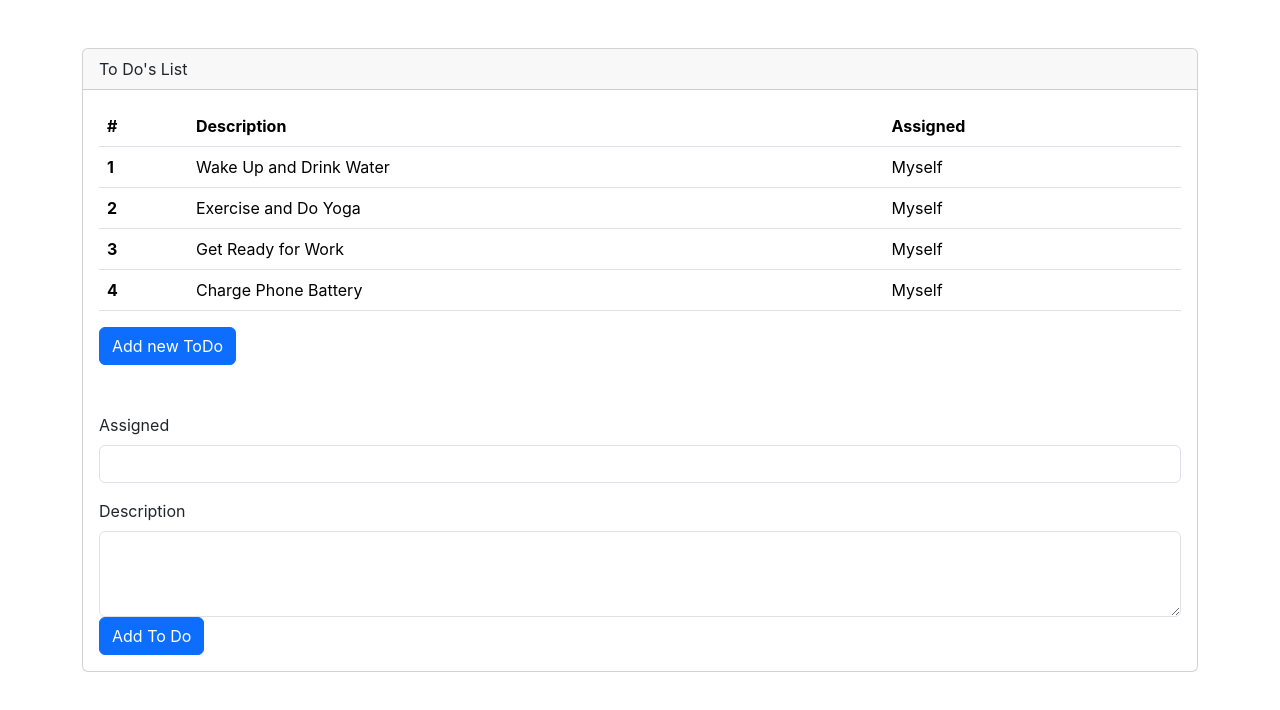
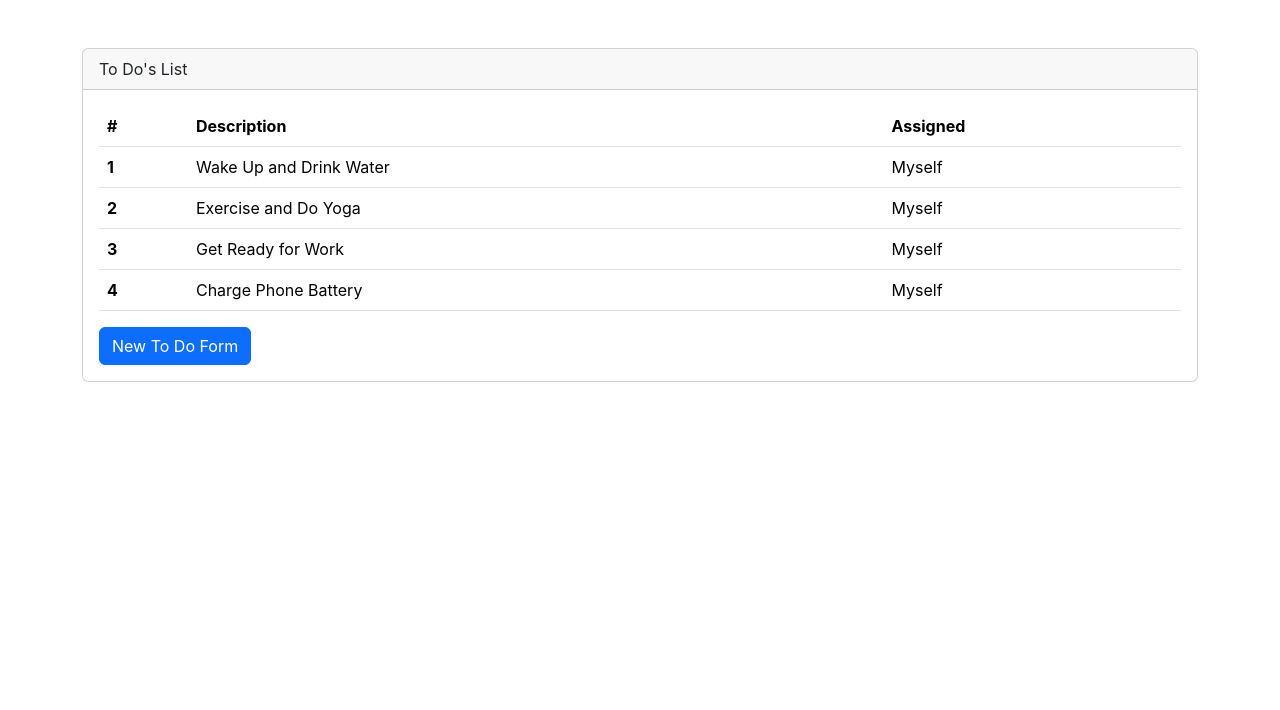
Before and after one commit to shambho55/React-and-SpringBoot-Project, a React (Create React App) app in the folder react-to-do-list/: page / in a window 1280 px wide. Shown: the top 710 px of the page. Built offline with nearby package versions, Linux system fonts and the light colour scheme.

Commit message:
show-form-close-form-when-required

```diff
--- a/react-to-do-list/src/App.js
+++ b/react-to-do-list/src/App.js
@@ -5,6 +5,8 @@ import NewToDoForm from './components/NewToDoForm.js';
 
 function App() {
 
+
+  const [showToDoForm,setShowToDoForm] = useState(false);
 
   const [todos,setTodos] = useState([
     {rowNumber: 1, rowDescription: "Wake Up and Drink Water", rowAssigned: "Myself"},
@@ -51,10 +53,12 @@ function App() {
         </div>
         <div className='card-body'>
           <ToDoTable todos={todos} deleteToDo={deleteToDo}/>
-          <button className='btn btn-primary'>
-            Add new ToDo
+          <button onClick={() => setShowToDoForm(!showToDoForm)} className='btn btn-primary'>
+            {showToDoForm ? 'Close New To Do Form' : 'New To Do Form'}
           </button>
+          {showToDoForm &&
           <NewToDoForm addToDo = {addToDo}/>
+          }
         </div>
       </div>
     </div>
```
